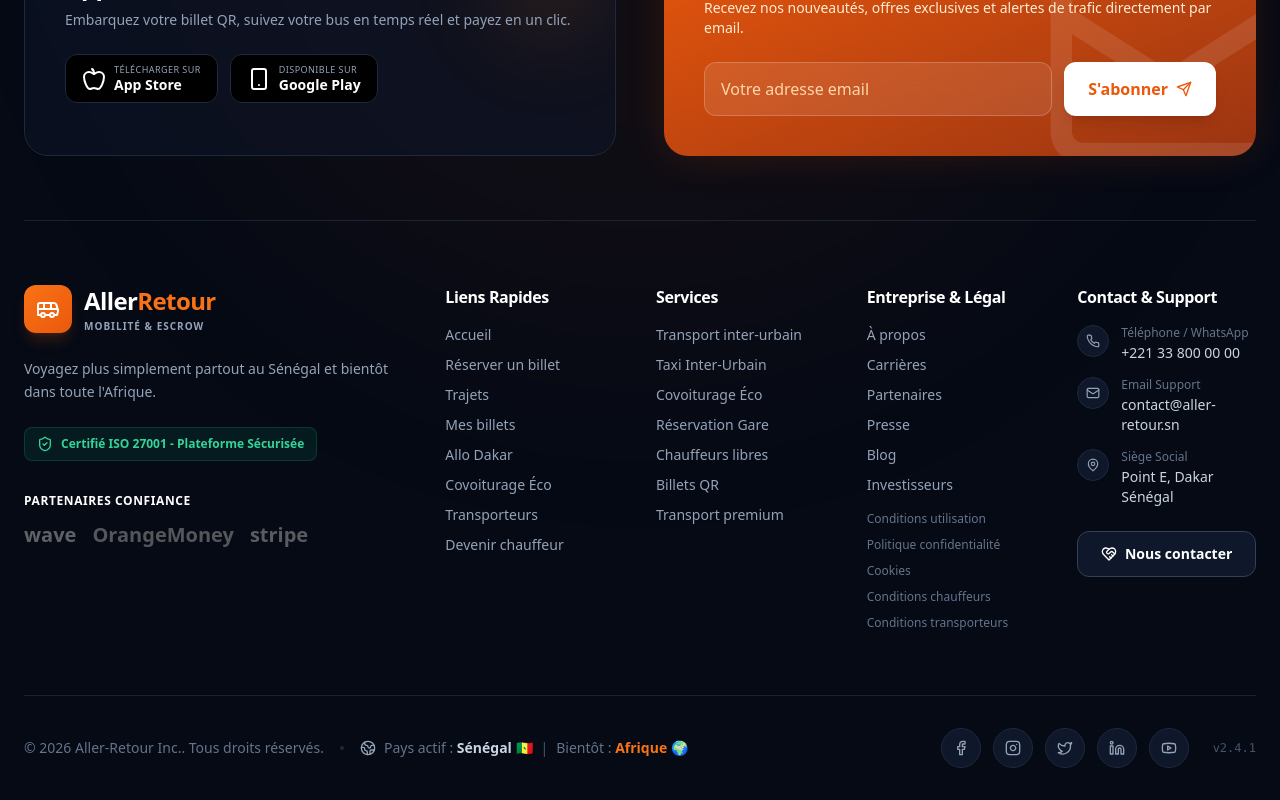
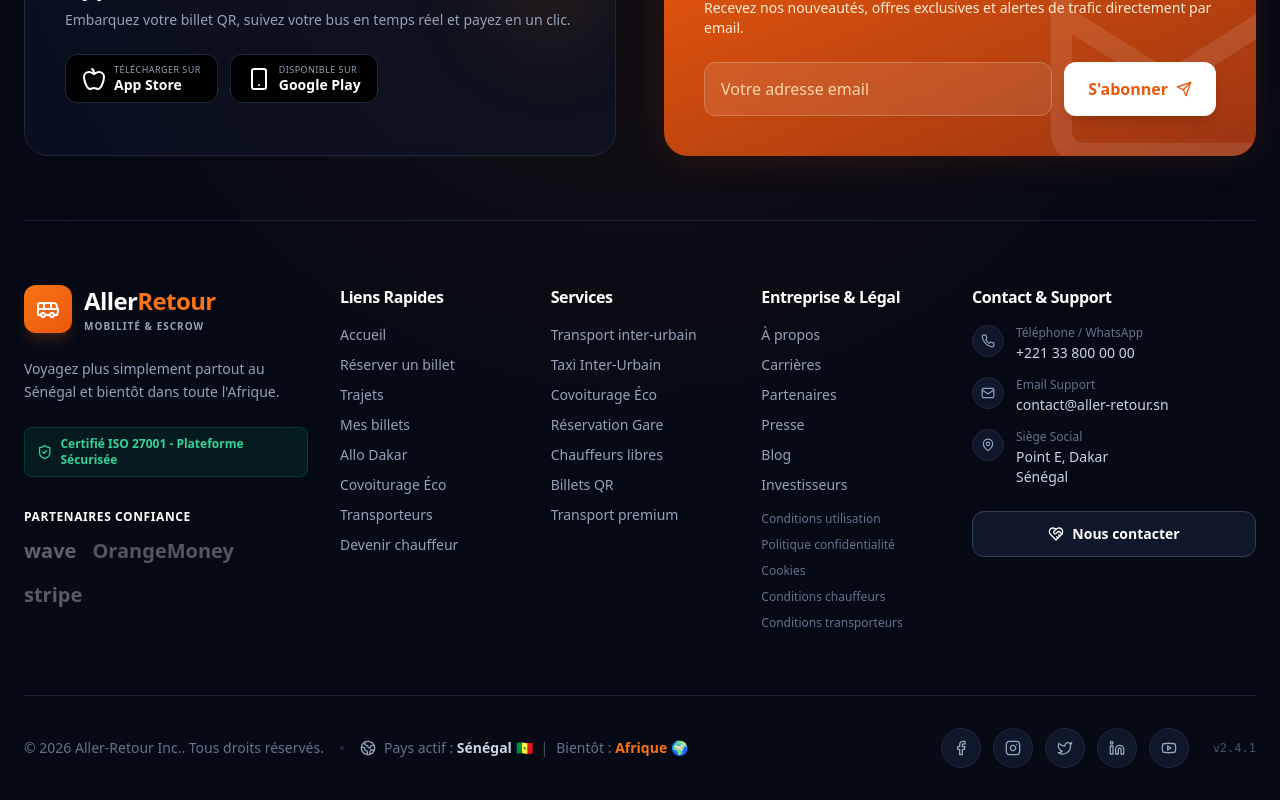
Before and after one commit to migini10/Aller-Retour, a Next.js app in the folder apps/web/: page / in a window 1280 px wide. Shown: the part 5148-5948 px from the top of the page. Built offline with nearby package versions, Linux system fonts and the light colour scheme.

Commit message:
style(footer): refactor layout to 12-column grid for better contact section organization

```diff
--- a/apps/web/src/components/Footer.tsx
+++ b/apps/web/src/components/Footer.tsx
@@ -138,10 +138,10 @@ export default function Footer({ config = defaultFooterConfig }) {
         </div>
 
         {/* Main Footer Content */}
-        <div className="py-16 grid grid-cols-1 sm:grid-cols-2 lg:grid-cols-6 gap-10 lg:gap-8 border-b border-slate-800/80">
+        <div className="py-16 grid grid-cols-1 sm:grid-cols-2 lg:grid-cols-12 gap-10 lg:gap-8 border-b border-slate-800/80">
 
-          {/* Identity Section (Takes 2 columns on large screens) */}
-          <div className="lg:col-span-2 space-y-6">
+          {/* Identity Section */}
+          <div className="lg:col-span-3 space-y-6">
             <Link href="/" className="inline-flex items-center gap-3 group">
               <div className="w-12 h-12 bg-gradient-to-br from-orange-500 to-orange-600 rounded-xl flex items-center justify-center shadow-lg shadow-orange-600/20 group-hover:scale-105 transition-transform">
                 <Bus className="w-6 h-6 text-white" />
@@ -176,7 +176,7 @@ export default function Footer({ config = defaultFooterConfig }) {
           </div>
 
           {/* Links Columns */}
-          <div className="space-y-4">
+          <div className="lg:col-span-2 space-y-4">
             <h4 className="text-white font-bold tracking-tight">Liens Rapides</h4>
             <ul className="space-y-2.5 text-sm">
               {config.sections.liensRapides.map(link => (
@@ -190,7 +190,7 @@ export default function Footer({ config = defaultFooterConfig }) {
             </ul>
           </div>
 
-          <div className="space-y-4">
+          <div className="lg:col-span-2 space-y-4">
             <h4 className="text-white font-bold tracking-tight">Services</h4>
             <ul className="space-y-2.5 text-sm">
               {config.sections.services.map(link => (
@@ -204,7 +204,7 @@ export default function Footer({ config = defaultFooterConfig }) {
             </ul>
           </div>
 
-          <div className="space-y-4">
+          <div className="lg:col-span-2 space-y-4">
             <h4 className="text-white font-bold tracking-tight">Entreprise & Légal</h4>
             <ul className="space-y-2.5 text-sm mb-6">
               {config.sections.entreprise.map(link => (
@@ -227,7 +227,7 @@ export default function Footer({ config = defaultFooterConfig }) {
             </ul>
           </div>
 
-          <div className="space-y-4">
+          <div className="lg:col-span-3 space-y-4">
             <h4 className="text-white font-bold tracking-tight">Contact & Support</h4>
             <ul className="space-y-3.5 text-sm">
               <li>
```
Also changed, not shown: 1 other file (tests, documents, lock files or other folders).
